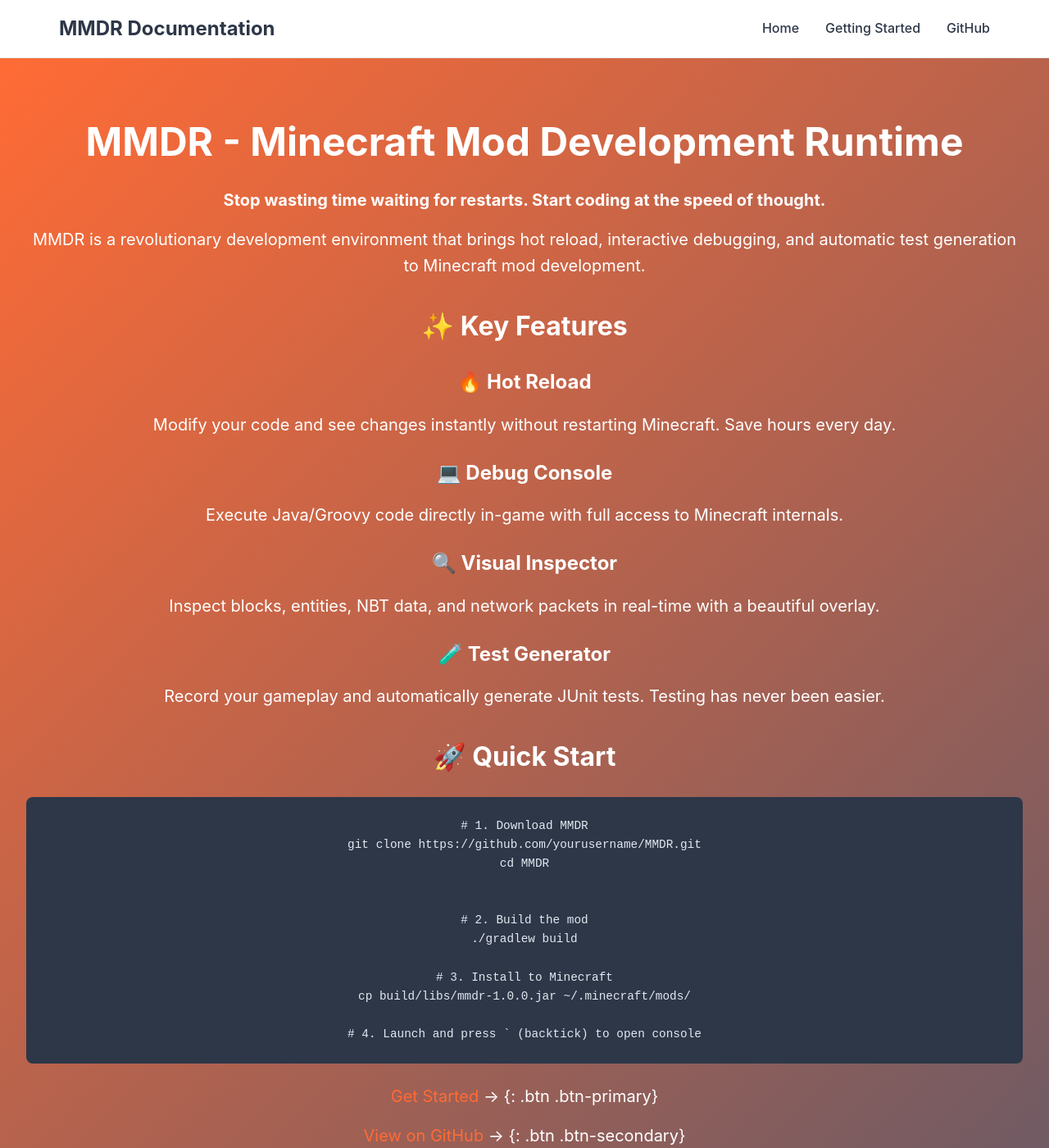
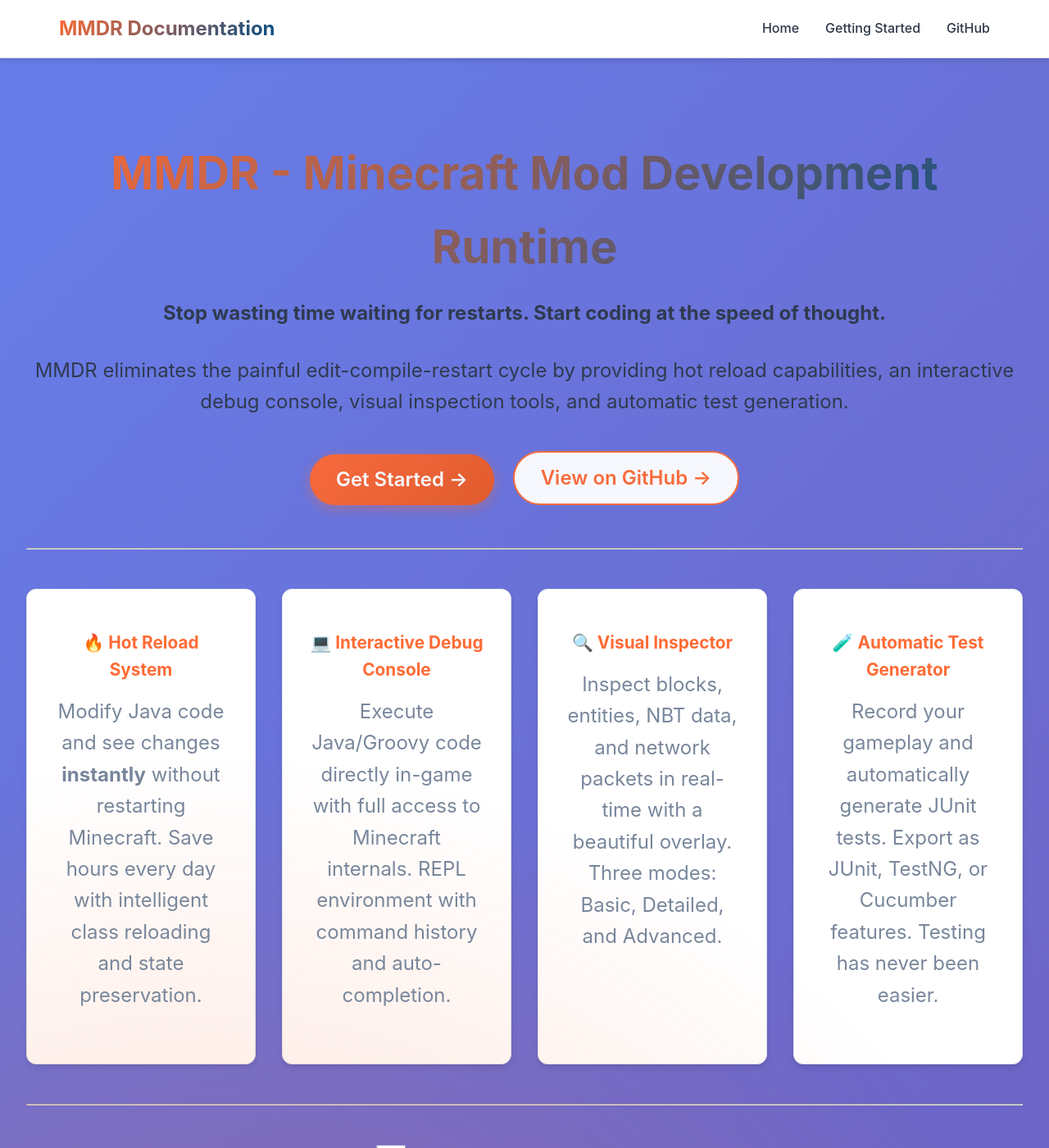
Before and after one commit to ArliT1-F/MMDR, a Jekyll site: the page built from docs-site/index.md, in a window 1280 px wide and 1400 px high. Shown: the whole window at 82% size. Built offline with Jekyll 4.4.1, drawn with Linux system fonts in a browser that asks for light colours; some of the changed text lies outside the part shown.

Commit message:
Add enhanced styling and animations

````diff
--- a/docs-site/assets/css/main.css
+++ b/docs-site/assets/css/main.css
@@ -1,10 +1,16 @@
 :root {
     --primary-color: #ff6b35;
+    --primary-dark: #e85a26;
     --secondary-color: #004e89;
+    --accent-color: #00c9b7;
     --text-color: #2d3748;
+    --text-light: #718096;
     --bg-color: #ffffff;
     --bg-light: #f7fafc;
+    --bg-dark: #1a202c;
     --border-color: #e2e8f0;
+    --shadow: 0 4px 6px rgba(0, 0, 0, 0.1);
+    --shadow-lg: 0 10px 25px rgba(0, 0, 0, 0.15);
 }
 
 * {
@@ -13,8 +19,12 @@
     box-sizing: border-box;
 }
 
+html {
+    scroll-behavior: smooth;
+}
+
 body {
-    font-family: -apple-system, BlinkMacSystemFont, 'Segoe UI', sans-serif;
+    font-family: -apple-system, BlinkMacSystemFont, 'Segoe UI', 'Roboto', sans-serif;
     color: var(--text-color);
     background: var(--bg-color);
     line-height: 1.6;
@@ -26,11 +36,16 @@
     padding: 0 2rem;
 }
 
-/* Header */
+/* Header with glass effect */
 .site-header {
-    background: var(--bg-color);
+    background: rgba(255, 255, 255, 0.95);
+    backdrop-filter: blur(10px);
     border-bottom: 1px solid var(--border-color);
     padding: 1rem 0;
+    position: sticky;
+    top: 0;
+    z-index: 1000;
+    box-shadow: var(--shadow);
 }
 
 .navbar {
@@ -42,23 +57,107 @@
 .navbar-brand a {
     font-size: 1.5rem;
     font-weight: 700;
-    color: var(--text-color);
+    background: linear-gradient(135deg, var(--primary-color), var(--secondary-color));
+    -webkit-background-clip: text;
+    -webkit-text-fill-color: transparent;
+    background-clip: text;
     text-decoration: none;
+    transition: transform 0.3s ease;
+    display: inline-block;
+}
+
+.navbar-brand a:hover {
+    transform: scale(1.05);
 }
 
 .navbar-menu {
     display: flex;
     gap: 2rem;
+    align-items: center;
 }
 
 .navbar-item {
     color: var(--text-color);
     text-decoration: none;
     font-weight: 500;
+    position: relative;
+    transition: color 0.3s ease;
+}
+
+.navbar-item::after {
+    content: '';
+    position: absolute;
+    bottom: -5px;
+    left: 0;
+    width: 0;
+    height: 2px;
+    background: var(--primary-color);
+    transition: width 0.3s ease;
 }
 
 .navbar-item:hover {
     color: var(--primary-color);
+}
+
+.navbar-item:hover::after {
+    width: 100%;
+}
+
+/* Hero Section */
+.home .main-content {
+    background: linear-gradient(135deg, #667eea 0%, #764ba2 100%);
+    color: white;
+    padding: 6rem 2rem;
+    text-align: center;
+    position: relative;
+    overflow: hidden;
+}
+
+.home .main-content::before {
+    content: '';
+    position: absolute;
+    top: 0;
+    left: 0;
+    right: 0;
+    bottom: 0;
+    background:
+        radial-gradient(circle at 20% 50%, rgba(255, 107, 53, 0.3) 0%, transparent 50%),
+        radial-gradient(circle at 80% 80%, rgba(0, 201, 183, 0.3) 0%, transparent 50%);
+    animation: float 15s ease-in-out infinite;
+}
+
+@keyframes float {
+    0%, 100% { transform: translateY(0px); }
+    50% { transform: translateY(-20px); }
+}
+
+.home h1 {
+    color: white;
+    font-size: 3.5rem;
+    margin-bottom: 1rem;
+    position: relative;
+    z-index: 1;
+    animation: fadeInUp 0.8s ease-out;
+}
+
+.home p {
+    font-size: 1.5rem;
+    margin-bottom: 2rem;
+    position: relative;
+    z-index: 1;
+    opacity: 0.95;
+    animation: fadeInUp 0.8s ease-out 0.2s backwards;
+}
+
+@keyframes fadeInUp {
+    from {
+        opacity: 0;
+        transform: translateY(30px);
+    }
+    to {
+        opacity: 1;
+        transform: translateY(0);
+    }
 }
 
 /* Main Content */
@@ -70,30 +169,84 @@
 h1 {
     font-size: 2.5rem;
     margin-bottom: 1rem;
-    color: var(--primary-color);
+    background: linear-gradient(135deg, var(--primary-color), var(--secondary-color));
+    -webkit-background-clip: text;
+    -webkit-text-fill-color: transparent;
+    background-clip: text;
 }
 
 h2 {
     font-size: 2rem;
-    margin: 2rem 0 1rem;
+    margin: 2.5rem 0 1.5rem;
+    color: var(--secondary-color);
+    position: relative;
+    padding-bottom: 0.5rem;
+}
+
+h2::after {
+    content: '';
+    position: absolute;
+    bottom: 0;
+    left: 0;
+    width: 50px;
+    height: 3px;
+    background: var(--primary-color);
+    border-radius: 2px;
 }
 
 h3 {
     font-size: 1.5rem;
-    margin: 1.5rem 0 1rem;
+    margin: 2rem 0 1rem;
+    color: var(--text-color);
 }
 
 p {
     margin: 1rem 0;
+    color: var(--text-color);
 }
 
 a {
     color: var(--primary-color);
     text-decoration: none;
+    transition: color 0.3s ease;
 }
 
 a:hover {
+    color: var(--primary-dark);
     text-decoration: underline;
+}
+
+/* Feature Cards */
+.features {
+    display: grid;
+    grid-template-columns: repeat(auto-fit, minmax(280px, 1fr));
+    gap: 2rem;
+    margin: 3rem 0;
+}
+
+.feature {
+    background: white;
+    padding: 2rem;
+    border-radius: 12px;
+    box-shadow: var(--shadow);
+    transition: all 0.3s ease;
+    border: 1px solid var(--border-color);
+}
+
+.feature:hover {
+    transform: translateY(-10px);
+    box-shadow: var(--shadow-lg);
+    border-color: var(--primary-color);
+}
+
+.feature h3 {
+    margin-top: 1rem;
+    color: var(--primary-color);
+    font-size: 1.3rem;
+}
+
+.feature p {
+    color: var(--text-light);
 }
 
 /* Code blocks */
@@ -101,82 +254,211 @@
     background: #2d3748;
     color: #e2e8f0;
     padding: 1.5rem;
-    border-radius: 8px;
+    border-radius: 12px;
     overflow-x: auto;
     margin: 1.5rem 0;
+    box-shadow: var(--shadow);
+    position: relative;
+}
+
+pre::before {
+    content: '';
+    position: absolute;
+    top: 0;
+    left: 0;
+    right: 0;
+    height: 30px;
+    background: #1a202c;
+    border-radius: 12px 12px 0 0;
+    border-bottom: 1px solid #4a5568;
 }
 
 code {
-    font-family: 'Courier New', monospace;
+    font-family: 'Monaco', 'Courier New', monospace;
     font-size: 0.9em;
 }
 
-p code {
+p code, li code {
     background: var(--bg-light);
-    padding: 0.2rem 0.4rem;
+    padding: 0.2rem 0.5rem;
     border-radius: 4px;
+    color: var(--primary-color);
+    font-weight: 500;
 }
 
 /* Tables */
 table {
     width: 100%;
     border-collapse: collapse;
-    margin: 1.5rem 0;
+    margin: 2rem 0;
+    box-shadow: var(--shadow);
+    border-radius: 8px;
+    overflow: hidden;
 }
 
-th, td {
-    padding: 0.75rem;
+th {
+    background: linear-gradient(135deg, var(--primary-color), var(--secondary-color));
+    color: white;
+    padding: 1rem;
     text-align: left;
+    font-weight: 600;
+}
+
+td {
+    padding: 1rem;
     border-bottom: 1px solid var(--border-color);
 }
 
-th {
+tr:hover {
     background: var(--bg-light);
-    font-weight: 600;
 }
 
 /* Buttons */
 .btn {
     display: inline-block;
-    padding: 0.75rem 1.5rem;
-    border-radius: 8px;
+    padding: 0.75rem 2rem;
+    border-radius: 50px;
     font-weight: 600;
     text-decoration: none;
     margin: 0.5rem;
+    transition: all 0.3s ease;
+    position: relative;
+    overflow: hidden;
+    z-index: 1;
+}
+
+.btn::before {
+    content: '';
+    position: absolute;
+    top: 0;
+    left: -100%;
+    width: 100%;
+    height: 100%;
+    background: linear-gradient(90deg, transparent, rgba(255, 255, 255, 0.3), transparent);
+    transition: left 0.5s ease;
+    z-index: -1;
+}
+
+.btn:hover::before {
+    left: 100%;
 }
 
 .btn-primary {
-    background: var(--primary-color);
+    background: linear-gradient(135deg, var(--primary-color), var(--primary-dark));
     color: white;
+    box-shadow: 0 4px 15px rgba(255, 107, 53, 0.4);
 }
 
 .btn-primary:hover {
-    background: var(--secondary-color);
+    transform: translateY(-2px);
+    box-shadow: 0 6px 20px rgba(255, 107, 53, 0.5);
     text-decoration: none;
+}
+
+.btn-secondary {
+    background: white;
+    color: var(--primary-color);
+    border: 2px solid var(--primary-color);
+}
+
+.btn-secondary:hover {
+    background: var(--primary-color);
+    color: white;
+    text-decoration: none;
+}
+
+/* Lists */
+ul, ol {
+    margin: 1rem 0 1rem 2rem;
+}
+
+li {
+    margin: 0.5rem 0;
+}
+
+ul li::marker {
+    color: var(--primary-color);
+}
+
+/* Blockquotes */
+blockquote {
+    border-left: 4px solid var(--primary-color);
+    padding: 1rem 1.5rem;
+    margin: 1.5rem 0;
+    background: var(--bg-light);
+    border-radius: 0 8px 8px 0;
+    font-style: italic;
 }
 
 /* Footer */
 .site-footer {
-    background: #1a202c;
+    background: linear-gradient(135deg, #1a202c, #2d3748);
     color: white;
-    padding: 2rem 0;
+    padding: 3rem 0 1rem;
     margin-top: 4rem;
-    text-align: center;
 }
 
-/* Home page specific */
-.home .main-content {
-    background: linear-gradient(135deg, var(--primary-color) 0%, var(--secondary-color) 100%);
-    color: white;
-    padding: 4rem 2rem;
+.site-footer p {
     text-align: center;
+    color: rgba(255, 255, 255, 0.8);
 }
 
-.home h1 {
-    color: white;
-    font-size: 3rem;
+/* Scroll to top indicator */
+html {
+    scroll-padding-top: 80px;
 }
 
-.home p {
-    font-size: 1.25rem;
+/* Animations */
+@keyframes pulse {
+    0%, 100% { transform: scale(1); }
+    50% { transform: scale(1.05); }
 }
+
+.btn:hover {
+    animation: pulse 1s ease-in-out infinite;
+}
+
+/* Responsive */
+@media (max-width: 768px) {
+    .navbar-menu {
+        display: none;
+    }
+
+    .home h1 {
+        font-size: 2rem;
+    }
+
+    .home p {
+        font-size: 1.1rem;
+    }
+
+    .features {
+        grid-template-columns: 1fr;
+    }
+
+    h1 {
+        font-size: 2rem;
+    }
+
+    h2 {
+        font-size: 1.5rem;
+    }
+}
+
+/* Custom scrollbar */
+::-webkit-scrollbar {
+    width: 10px;
+}
+
+::-webkit-scrollbar-track {
+    background: var(--bg-light);
+}
+
+::-webkit-scrollbar-thumb {
+    background: var(--primary-color);
+    border-radius: 5px;
+}
+
+::-webkit-scrollbar-thumb:hover {
+    background: var(--primary-dark);
+}
--- a/docs-site/index.md
+++ b/docs-site/index.md
@@ -7,80 +7,119 @@
 
 **Stop wasting time waiting for restarts. Start coding at the speed of thought.**
 
-MMDR is a revolutionary development environment that brings hot reload, interactive debugging, and automatic test generation to Minecraft mod development.
+MMDR eliminates the painful edit-compile-restart cycle by providing hot reload capabilities, an interactive debug console, visual inspection tools, and automatic test generation.
 
-## ✨ Key Features
+[Get Started →](/MMDR/guides/getting-started){: .btn .btn-primary}
+[View on GitHub →](https://github.com/ArliT1-F/MMDR){: .btn .btn-secondary}
 
-<div class="features">
-  <div class="feature">
-    <h3>🔥 Hot Reload</h3>
-    <p>Modify your code and see changes instantly without restarting Minecraft. Save hours every day.</p>
-  </div>
+---
 
-  <div class="feature">
-    <h3>💻 Debug Console</h3>
-    <p>Execute Java/Groovy code directly in-game with full access to Minecraft internals.</p>
-  </div>
+<div class="features" markdown="1">
 
-  <div class="feature">
-    <h3>🔍 Visual Inspector</h3>
-    <p>Inspect blocks, entities, NBT data, and network packets in real-time with a beautiful overlay.</p>
-  </div>
+<div class="feature" markdown="1">
 
-  <div class="feature">
-    <h3>🧪 Test Generator</h3>
-    <p>Record your gameplay and automatically generate JUnit tests. Testing has never been easier.</p>
-  </div>
+### 🔥 Hot Reload System
+
+Modify Java code and see changes **instantly** without restarting Minecraft. Save hours every day with intelligent class reloading and state preservation.
+
 </div>
 
-## 🚀 Quick Start
+<div class="feature" markdown="1">
 
-```bash
-# 1. Download MMDR
-git clone https://github.com/yourusername/MMDR.git
-cd MMDR
+### 💻 Interactive Debug Console
 
+Execute Java/Groovy code directly in-game with full access to Minecraft internals. REPL environment with command history and auto-completion.
 
-# 2. Build the mod
-./gradlew build
+</div>
 
-# 3. Install to Minecraft
-cp build/libs/mmdr-1.0.0.jar ~/.minecraft/mods/
+<div class="feature" markdown="1">
 
-# 4. Launch and press ` (backtick) to open console
-```
-[Get Started](/guides/getting-started) → {: .btn .btn-primary}
+### 🔍 Visual Inspector
 
-[View on GitHub](https://github.com/ArliT1-F/MMDR) → {: .btn .btn-secondary}
+Inspect blocks, entities, NBT data, and network packets in real-time with a beautiful overlay. Three modes: Basic, Detailed, and Advanced.
+
+</div>
+
+<div class="feature" markdown="1">
+
+### 🧪 Automatic Test Generator
+
+Record your gameplay and automatically generate JUnit tests. Export as JUnit, TestNG, or Cucumber features. Testing has never been easier.
+
+</div>
+
+</div>
+
+---
 
 ## 📊 Performance Impact
-MMDR is designed to be lightweight and efficient:
 
-| Feature	     | Performance Impact |
-|:---------------|:-------------------|
-|Hot Reload	     | ~1-2% CPU overhead |
-|Console	     | 0% when closed     |
-|Inspector	     | ~0.5 FPS drop when enabled |
-|Test Recording	 | ~1-2% overhead |
+MMDR is designed to be **lightweight and efficient**:
 
-## 💡 Use Cases
-### During Development
-- Test code changes instantly without restarting
-- Debug issues with the interactive console
+| Feature | Performance Impact |
+|---------|-------------------|
+| Hot Reload | ~1-2% CPU overhead |
+| Console | 0% when closed |
+| Inspector | ~0.5 FPS drop |
+| Test Recording | ~1-2% overhead |
+
+---
+
+## 🚀 Quick Example
+
+```java
+// 1. Make a change to your mod
+public String getMessage() {
+    return "Hello from hot reload!"; // ✨ Change this
+}
+
+// 2. Save the file (Ctrl+S)
+// 3. See changes instantly in-game!
+```
+Press ``` ` ``` in-game to open the debug console:
+```groovy
+// Teleport instantly
+mc.player.setPosition(0, 100, 0)
+
+// Give yourself items
+mc.player.giveItemStack(new ItemStack(Items.DIAMOND, 64))
+
+// Change time of day
+mc.world.setTimeOfDay(6000)
+```
+
+## Why MMDR?
+<div class="features" markdown="1"><div class="feature" markdown="1">
+
+**During Develpment**
+- Test code changes instantly
+- Debug issues with interactivee console
 - Inspect game state in real-time
-### For Testing
+</div><div class="feature" markdown="1">
+
+**For Testing**
 - Record gameplay sessions as tests
 - Generate test code automatically
 - Run tests in mock environments
-### For Learning
+</div><div class="feature" markdown="1">
+
+**For Learning**
 - Experiment with Minecraft internals
 - Learn by inspecting how things work
-- Try code snippets without consequences
-## 📖 Documentation
-<div class="doc-links"> <a href="/guides/getting-started" class="doc-link"> <h4>Getting Started</h4> <p>Install MMDR and run your first hot reload</p> </a> <a href="/guides/hot-reload" class="doc-link"> <h4>Hot Reload Guide</h4> <p>Master instant code reloading</p> </a> <a href="/guides/console" class="doc-link"> <h4>Console Guide</h4> <p>Learn the interactive debug console</p> </a> <a href="/guides/inspector" class="doc-link"> <h4>Inspector Guide</h4> <p>Use the visual inspector overlay</p> </a> <a href="/guides/api-reference" class="doc-link"> <h4>API Reference</h4> <p>Complete API documentation</p> </a> </div>
+- Try code snippets safely
+</div></div>
 
-## 🤝 Contributing
-We welcome contributions! Whether it's bug reports, feature requests, or code contributions, we'd love your help.
+
+## Documentation
+Comprehensive guides to help you master MMDR:
+- [Getting Started](/MMDR/guides/getting-started) - Install and run your first hot reload
+- [Hot Reload Guide](/MMDR/guides/hot-reload) - Master instant code reloading
+- [Console Guide](/MMDR/guides/console-guide) - Learn the interactive debug console
+- [Inspector Guide](/MMDR/guides/inspector-guide) - Use the visual inspector overlay
+- [API Reference](/MMDR/guides/api-reference) - Complete API documentation
+
+
+## Contact Us
 
 [**Report a Bug**](https://github.com/ArliT1-F/MMDR/issues/new?template=bug_report.md)
 
````
